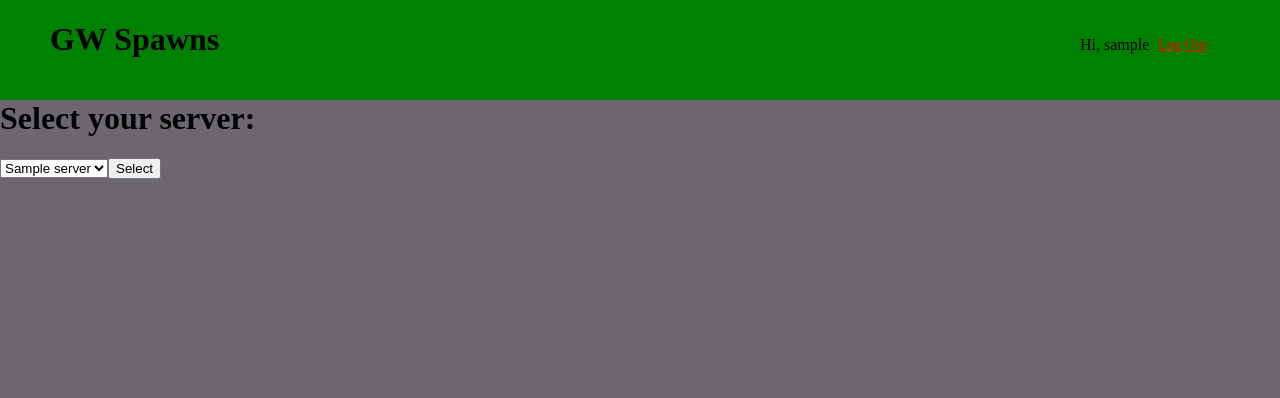
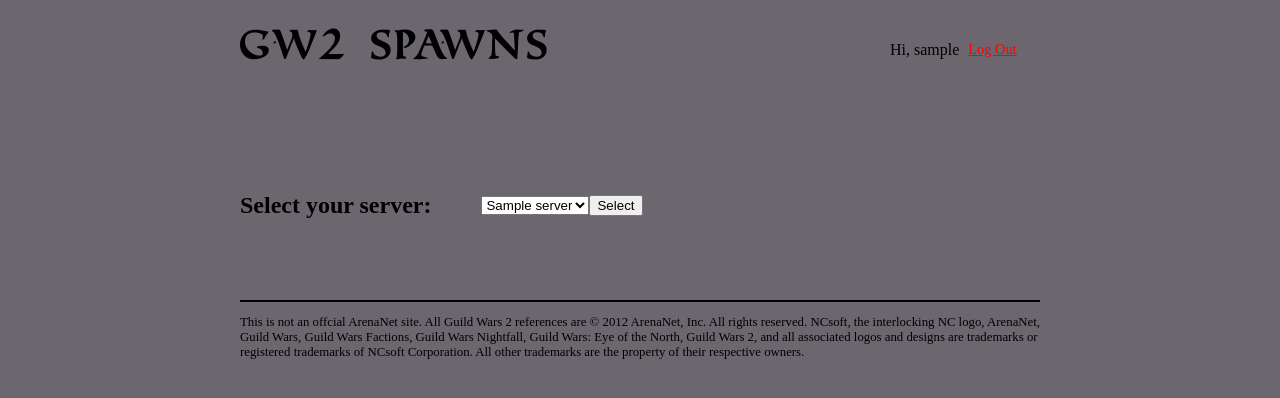
Before and after one commit to jensechu/Boss-Spawns, a Django app: page / in a window 1280 px wide. Shown: the top 398 px of the page. Run offline with Django 3.2, Linux system fonts and the light colour scheme; a user stored in the database is signed in; tables that the repository leaves empty hold one stand-in row (values such as "Sample post"); parts of the project's set-up code (start-up, migrations or seed data) failed here and were passed over.

Commit message:
Changed the header to roman.ttf, and added a footer.

```diff
--- a/bossspawns/deathclock/templates/select_server.html
+++ b/bossspawns/deathclock/templates/select_server.html
@@ -1,7 +1,8 @@
 {% extends "base.html" %}
 
 {% block content %}
-<h1>Select your server:</h1>
+<div id="content-select">
+  <h2>Select your server:</h2>
   <form action="/server/" method="get">
     <select name="server">
       {% for server in server_list %}
@@ -12,4 +13,5 @@
 
     </select>
   </form>
+</div>
 {% endblock %}
--- a/bossspawns/static/css/main.css
+++ b/bossspawns/static/css/main.css
@@ -3,28 +3,65 @@
     background-color: #6C666E;
 }
 
+@font-face {
+    font-family: Roman;
+    src: url('/static/fonts/roman.ttf');
+}
+
+#wrap {
+    width: 900px;
+    margin-left: auto;
+    margin-right: auto;
+}
+
 #header {
+    min-width: 500px;
     width: 100%;
-    height: 100px;
     float: left;
-    background-color: green;
+    margin-bottom: 100px;
 }
 
 #header-title {
+    width: 450px;
     position: relative;
     float: left;
 }
 
 #header h1 {
-    width: 450px;
+    font-family: Roman;
+    font-size: 2.5em;
     margin-left: 50px;
 }
 
 #header-login {
     float: right;
     width: 200px;
-    margin-top: 20px;
+    margin-top: 25px;
 }
+
+#content {
+    margin: 0px 50px;
+    height: 300px;
+    border-bottom: 2px solid black;
+}
+
+#footer {
+    font-size: .8em;
+    margin: 0px 50px;
+}
+
+#content h2 {
+    margin: 0px;
+    position: relative;
+    float: left;
+}
+
+#content form {
+    margin: 3px 0px 0px 50px;
+    position: relative;
+    float: left;
+}
+
 
 a.header-login {
     color: red;
@@ -36,15 +73,3 @@
 a.header-login:visited {
     color: green;
 }
-
-.left {
-    position: relative;
-    float: left;
-    margin-left: 50px;
-}
-
-.right {
-    position: relaitve;
-    float: right;
-    margin-right: 50px;
-}
--- a/bossspawns/templates/base.html
+++ b/bossspawns/templates/base.html
@@ -3,26 +3,36 @@
   <head>
     <title>GW2 Boss Spawner{% block title %}{% endblock %}</title>
     <link href="{{ STATIC_URL }}css/main.css" type="text/css" rel="stylesheet"/>
+    {% block extra_css %}{% endblock %}
+    {% block extra_js %}{% endblock %}
   </head>
   <body>
-
+    <div id="wrap">
       <div id="header">
 	<div id="header-title">
-      <h1>GW Spawns</h1>
+	  <h1>GW2 Spawns</h1>
 	</div>
 	<div id="header-login">
 	  {% if user.is_authenticated %}
           <p class="left">Hi, {{ user.username }} <a href="{% url auth_logout %}" class="header-login">Log Out</a></p>
 	  {% else %}
-      <p>You're not logged in.</p>
+	  <p>You're not logged in.
 	  <a href="{% url registration_register %}">Register here.</a> or
 	  <a href="{% url auth_login %}">Log In.</a>
+	  </p>
 	  {% endif %}
 	</div>
       </div>
 
-
+      <div id="content">
 	{% block content %}
 	{% endblock %}
+      </div>
+      <div id="footer">
+	<p>This is not an offcial ArenaNet site. All Guild Wars 2 references are © 2012 ArenaNet, Inc. All rights reserved. NCsoft, the interlocking NC logo, ArenaNet, Guild Wars, Guild Wars Factions, Guild Wars Nightfall, Guild Wars: Eye of the North, Guild Wars 2, and all associated logos and designs are trademarks or registered trademarks of NCsoft Corporation. All other trademarks are the property of their respective owners.</p>
+      </div>
+
+
+    </div> <!--- End #wrap --->
   </body>
 </html>
--- /dev/null
+++ b/bossspawns/templates/footer.html
@@ -0,0 +1 @@
+<p>© 2012 ArenaNet, Inc. All rights reserved. NCsoft, the interlocking NC logo, ArenaNet, Guild Wars, Guild Wars Factions, Guild Wars Nightfall, Guild Wars: Eye of the North, Guild Wars 2, and all associated logos and designs are trademarks or registered trademarks of NCsoft Corporation. All other trademarks are the property of their respective owners.</p>
```
Also changed, not shown: bossspawns/static/fonts/roman.ttf (added). Lines whose indentation alone changed are shown as unchanged.
